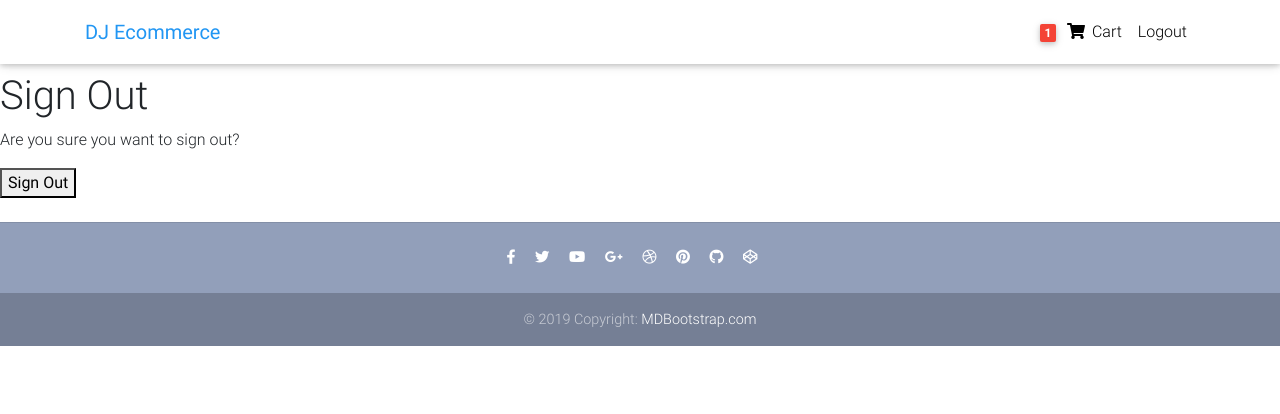
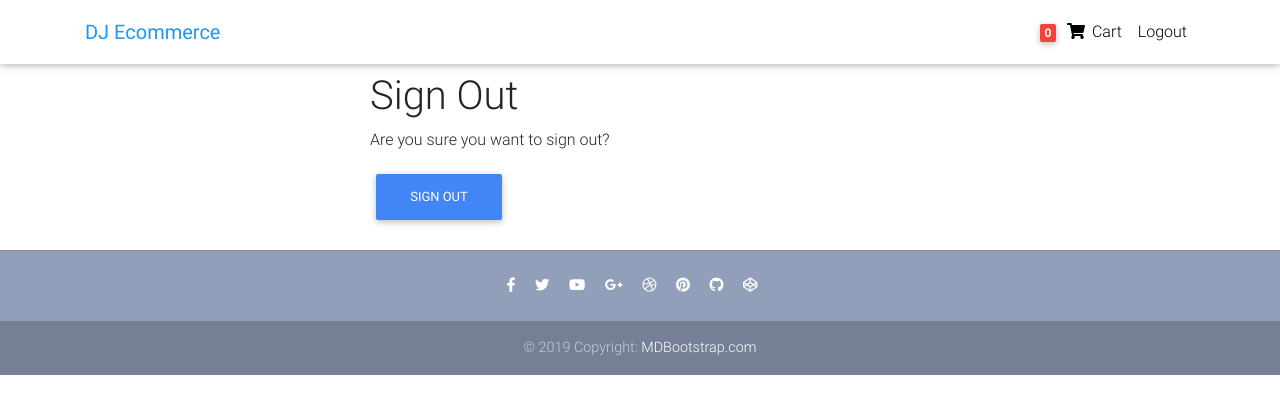
Before and after one commit to derek-moon/ecommerce, a Django app: page /accounts/logout/ in a window 1280 px wide. Shown: the top 414 px of the page. Run offline with Django 3.2, Linux system fonts and the light colour scheme; the visitor is signed in with stand-in values (Sample User, id 1); data that the repository does not hold is empty; some libraries are stand-ins or nearby versions.

Commit message:
Added number of items to the cart in navbar. Updated Logout UI

```diff
--- /dev/null
+++ b/core/templatetags/cart_template_tags.py
@@ -0,0 +1,13 @@
+from django import template
+from core.models import Order
+
+register = template.Library()
+
+
+@register.filter
+def cart_item_count(user):
+    if user.is_authenticated:
+        qs = Order.objects.filter(user=user, ordered=False)
+        if qs.exists():
+            return qs[0].items.count()
+    return 0
--- a/core/views.py
+++ b/core/views.py
@@ -23,6 +23,10 @@ def checkout(request):
 
 class HomeView(ListView):
     model = Item
+
+    paginate_by = 10
+    # is_paginated & page_obj passed in to home.html
+
     template_name = "home.html"
 
     # This template will be rendered against a context containing a variable called
--- a/templates/account/logout.html
+++ b/templates/account/logout.html
@@ -1,21 +1,40 @@
 {% extends "account/base.html" %}
 
 {% load i18n %}
+{% load crispy_forms_tags %}
 
 {% block head_title %}{% trans "Sign Out" %}{% endblock %}
 
 {% block content %}
+
+
+<main>
+    <div class="container">
+
+      <!--Section: Products v.3-->
+      <section class=" mb-4">
+
+        <div class="row wow fadeIn">
+        <div class='col-6 offset-3'>
+
+
         <h1>{% trans "Sign Out" %}</h1>
 
         <p>{% trans 'Are you sure you want to sign out?' %}</p>
 
         <form method="post" action="{% url 'account_logout' %}">
           {% csrf_token %}
+          {{ form|crispy }}
           {% if redirect_field_value %}
           <input type="hidden" name="{{ redirect_field_name }}" value="{{ redirect_field_value }}"/>
           {% endif %}
-  <button type="submit">{% trans 'Sign Out' %}</button>
+          <button class="btn btn-primary" type="submit">{% trans 'Sign Out' %}</button>
         </form>
 
+        </div>
+        </div>
+      </section>
+    </div>
+</main>
 
 {% endblock %}
--- a/templates/navbar.html
+++ b/templates/navbar.html
@@ -1,3 +1,6 @@
+{% load cart_template_tags %}
+
+
 <!-- Navbar -->
 <nav class="navbar fixed-top navbar-expand-lg navbar-light white scrolling-navbar">
     <div class="container">
@@ -36,7 +39,7 @@
             {% if request.user.is_authenticated %}
                 <li class="nav-item">
                     <a class="nav-link waves-effect">
-                        <span class="badge red z-depth-1 mr-1"> 1 </span>
+                        <span class="badge red z-depth-1 mr-1"> {{request.user|cart_item_count}} </span>
                         <i class="fas fa-shopping-cart"></i>
                         <span class="clearfix d-none d-sm-inline-block"> Cart </span>
                     </a>
```
Also changed, not shown: templates/home.html (+12 -22 lines). Lines whose indentation alone changed are shown as unchanged.
